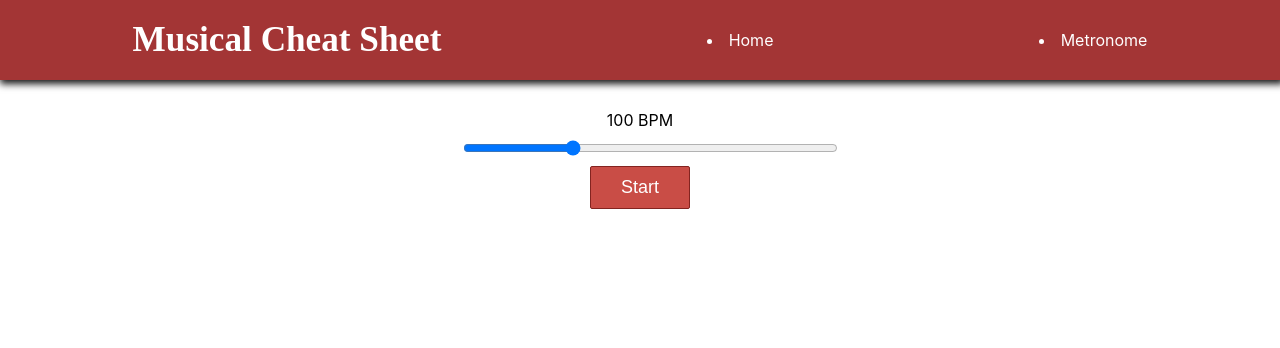
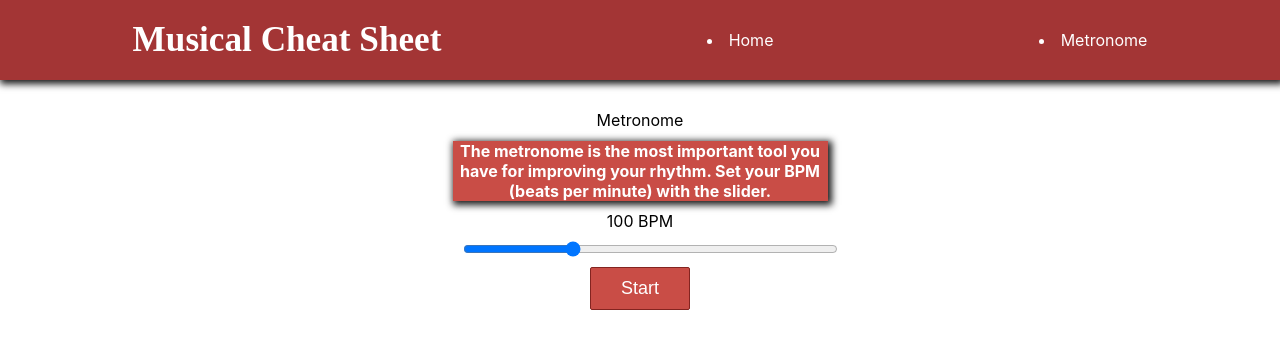
Before and after one commit to Frank-Rauen/musical-cheat-sheet, a React (Create React App) app: page /metronome in a window 1280 px wide. Shown: the top 348 px of the page. Built offline with nearby package versions, Linux system fonts and the light colour scheme.

Commit message:
adds metronome styling

```diff
--- a/src/components/Metronome/Metronome.jsx
+++ b/src/components/Metronome/Metronome.jsx
@@ -74,6 +74,11 @@ class Metronome extends Component {
 
         return(
         <div className={styles.metronome}>
+            <header>Metronome</header>
+            <div className={styles.description}>
+            <h1>The metronome is the most important tool you have
+                for improving your rhythm. Set your BPM (beats per minute) with the slider.</h1>
+            </div>
             <div className={styles.bpmslider}>
                 <div>{bpm} BPM</div>
                 <input
--- a/src/components/Metronome/Metronome.module.css
+++ b/src/components/Metronome/Metronome.module.css
@@ -19,3 +19,13 @@
     color: #fff;
     font-size: 18px;
 }
+
+.description {
+    color: #fff;
+    font-size: 8px;
+    background: #c94d46;
+    margin: 0 auto;
+    border: 12px;
+    box-shadow: 2px 2px 7px 2px rgb(26, 26, 26);
+
+}
--- a/src/components/Navbar/Navbar.module.css
+++ b/src/components/Navbar/Navbar.module.css
@@ -11,11 +11,13 @@
 .navbar ul {
     display: flex;
     list-style: none;
+    text-decoration: none;
 }
 
 .navbar ul li {
     margin: 1rem;
     font-weight: 500;
+    text-decoration: none;
 }
 
 .navbar ul li:hover {
```
